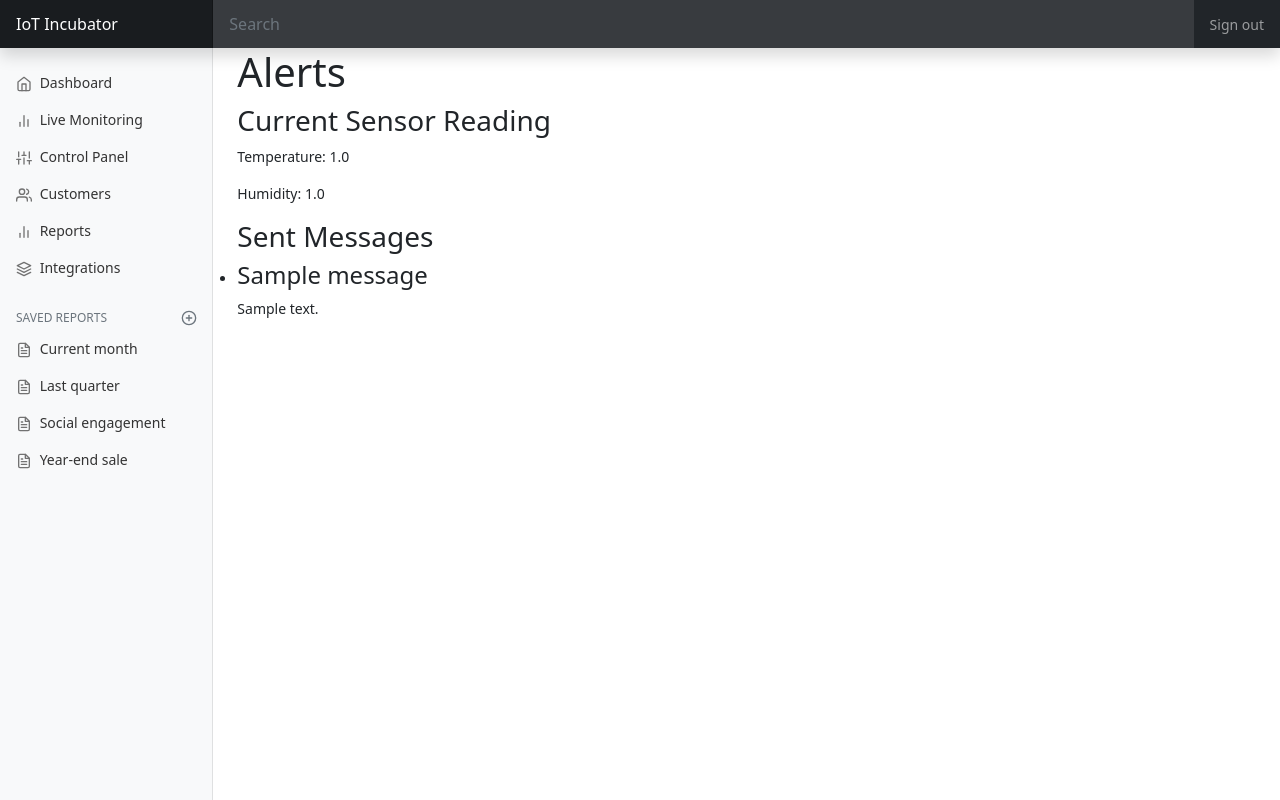
After one commit to akinolaemmanuel49/IoTIncubatorWebApp, a Flask app: page /alert in a window 1280 px wide. The commit adds this page. Run offline with Flask 3, Linux system fonts and the light colour scheme; a user stored in the database is signed in; tables that the repository leaves empty hold one stand-in row (values such as "Sample post").

Commit message:
Added alert view and email alert feature

```diff
--- a/main.py
+++ b/main.py
@@ -1,5 +1,8 @@
 from datetime import datetime, timedelta
+from email.mime.multipart import MIMEMultipart
+from email.mime.text import MIMEText
 import secrets
+import smtplib
 
 from flask import Flask, render_template, request, redirect, url_for, jsonify, flash
 from sqlalchemy.orm import sessionmaker
@@ -7,7 +10,7 @@ from flask_bcrypt import Bcrypt
 from flask_login import LoginManager, login_user, current_user, login_required, logout_user
 from sqlalchemy.exc import SQLAlchemyError
 
-from database.schemas import User, engine, SessionData, SensorData
+from database.schemas import User, engine, SessionData, SensorData, Message
 
 app = Flask(__name__)
 # Generate a secure secret key
@@ -21,6 +24,35 @@ bcrypt = Bcrypt(app)
 login_manager = LoginManager(app)
 login_manager.login_view = 'login'
 
+def send_email_alert(subject: str, message: str, user: User):
+    db_session = Session()
+
+    sender_email = 'biteatertest@gmail.com'  # Replace with your email address
+    receiver_email = user.email  # Replace with the recipient's email address
+    password = 'zvoe ikhd zpvs zrfa'  # Replace with your email password
+
+    msg = MIMEMultipart()
+    msg['From'] = sender_email
+    msg['To'] = receiver_email
+    msg['Subject'] = subject
+
+    body = message
+    msg.attach(MIMEText(body, 'plain'))
+    db_message = Message(subject=subject, body=message, sender_id=user.id)
+    db_session.add(db_message)
+    db_session.commit()
+
+    try:
+        server = smtplib.SMTP('smtp.gmail.com', 587)
+        server.starttls()
+        server.login(sender_email, password)
+        server.send_message(msg)
+        server.quit()
+        print('Email sent successfully')
+    except smtplib.SMTPException as e:
+        print('Error sending email:', str(e))
+
+
 @login_manager.user_loader
 def load_user(user_id):
     session = Session()
@@ -30,35 +62,41 @@ def load_user(user_id):
 @app.route("/sensor/data")
 def sensor_data():
     db_session = Session()
-    status = False
+    status = True
 
     current_sensor_reading = db_session.query(
         SensorData).order_by(SensorData.timestamp.desc()).first()
 
     active_session = db_session.query(
         SessionData).filter(SessionData.is_active).first()
+
+    db_session.query(User).get(active_session.user_id)
+
     if datetime.now() >= (active_session.session_start + timedelta(days=active_session.session_duration)):
         status = False
 
-    return jsonify(temperature=current_sensor_reading.temperature,
-                   humidity=current_sensor_reading.humidity,
+    # Check temperature and humidity thresholds
+    temperature = current_sensor_reading.temperature
+    humidity = current_sensor_reading.humidity
+
+    return jsonify(temperature=temperature,
+                   humidity=humidity,
                    motionSensorState=current_sensor_reading.motion_detected,
                    waterLevelSensorState=current_sensor_reading.refill_water,
                    incubatorStatus=status,
                    timestamp=current_sensor_reading.timestamp)
-
 
 @app.route('/register', methods=['GET', 'POST'])
 def register():
     title = "IoT Incubator|Register"
     year = datetime.utcnow().year
     if request.method == 'POST':
-        username = request.form['username']
+        email = request.form['email']
         password = request.form['password']
         hashed_password = bcrypt.generate_password_hash(password).decode('utf-8')
 
         # Create a new user instance
-        new_user = User(username=username, passwordhash=hashed_password)
+        new_user = User(email=email, passwordhash=hashed_password)
 
         try:
             session = Session()
@@ -79,17 +117,17 @@ def login():
     title = "IoT Incubator|Login"
     year = datetime.utcnow().year
     if request.method == 'POST':
-        username = request.form['username']
+        email = request.form['email']
         password = request.form['password']
 
         session = Session()
-        user = session.query(User).filter_by(username=username).first()
+        user = session.query(User).filter_by(email=email).first()
 
         if user and bcrypt.check_password_hash(user.passwordhash, password):
             login_user(user)
             return redirect(url_for('dashboard'))  # Replace 'dashboard' with the desired route name
         else:
-            error_message = 'Invalid username or password. Please try again.'
+            error_message = 'Invalid email address or password. Please try again.'
             flash(error_message, 'error')
             return render_template('login.html', error_message=error_message, title=title, year=year)
 
@@ -112,20 +150,24 @@ def dashboard():
         egg_turning_start = active_session.turn_stage_start
         incubation_egg_turn_period = active_session.duration_turning_stage
         incubation_period = active_session.session_duration
-    db_session.close()
+        db_session.close()
 
+        return render_template('dashboard.html',
+                            title='IoT Incubator|Dashboard',
+                            heading='Dashboard',
+                            active_page='dashboard',
+                            max_temp=max_temp,
+                            min_temp=min_temp,
+                            min_humidity=min_humidity,
+                            max_humidity=max_humidity,
+                            egg_turn_interval=egg_turn_interval,
+                            egg_turning_start=egg_turning_start,
+                            incubation_egg_turn_period=incubation_egg_turn_period,
+                            incubation_period=incubation_period)
     return render_template('dashboard.html',
                            title='IoT Incubator|Dashboard',
                            heading='Dashboard',
-                           active_page='dashboard',
-                           max_temp=max_temp,
-                           min_temp=min_temp,
-                           min_humidity=min_humidity,
-                           max_humidity=max_humidity,
-                           egg_turn_interval=egg_turn_interval,
-                           egg_turning_start=egg_turning_start,
-                           incubation_egg_turn_period=incubation_egg_turn_period,
-                           incubation_period=incubation_period)
+                           active_page='dashboard',)
 
 
 @app.route('/live-monitoring', methods=['GET'])
@@ -173,7 +215,8 @@ def control_panel():
                 turn_interval=egg_turn_interval,
                 turn_stage_start=egg_turning_start,
                 duration_turning_stage=incubation_egg_turn_period,
-                session_duration=incubation_period
+                session_duration=incubation_period,
+                user_id=current_user.id
             )
             db_session.add(new_session)
             db_session.commit()
@@ -191,20 +234,63 @@ def control_panel():
             egg_turning_start = active_session.turn_stage_start
             incubation_egg_turn_period = active_session.duration_turning_stage
             incubation_period = active_session.session_duration
-        db_session.close()
+            db_session.close()
+
+            return render_template('control_panel.html',
+                                title='IoT Incubator|Control Panel',
+                                heading='Control Panel',
+                                active_page='control_panel',
+                                min_temp=min_temp,
+                                max_temp=max_temp,
+                                min_humidity=min_humidity,
+                                max_humidity=max_humidity,
+                                egg_turn_interval=egg_turn_interval,
+                                egg_turning_start=egg_turning_start,
+                                incubation_egg_turn_period=incubation_egg_turn_period,
+                                incubation_period=incubation_period)
 
     return render_template('control_panel.html',
                            title='IoT Incubator|Control Panel',
                            heading='Control Panel',
-                           active_page='control_panel',
-                           min_temp=min_temp,
-                           max_temp=max_temp,
-                           min_humidity=min_humidity,
-                           max_humidity=max_humidity,
-                           egg_turn_interval=egg_turn_interval,
-                           egg_turning_start=egg_turning_start,
-                           incubation_egg_turn_period=incubation_egg_turn_period,
-                           incubation_period=incubation_period)
+                           active_page='control_panel')
+
+
+
+@app.route('/alert')
+@login_required
+def alert():
+    db_session = Session()
+
+    current_sensor_reading = db_session.query(
+        SensorData).order_by(SensorData.timestamp.desc()).first()
+
+    active_session = db_session.query(
+        SessionData).filter(SessionData.is_active).first()
+
+    user = db_session.query(User).filter(User.id == current_user.id).first()
+
+    # Check temperature and humidity thresholds
+    temperature = current_sensor_reading.temperature
+    humidity = current_sensor_reading.humidity
+
+    if active_session:
+        if temperature >= active_session.max_temperature + 5:
+            send_email_alert('Temperature Alert', f'Temperature is 5 values above the maximum threshold. Current value: {temperature}', user=user)
+
+        if temperature <= active_session.min_temperature - 5:
+            send_email_alert('Temperature Alert', f'Temperature is 5 values below the minimum threshold. Current value: {temperature}', user=user)
+
+        if humidity >= active_session.max_humidity + 5:
+            send_email_alert('Humidity Alert', f'Humidity is 5 values above the maximum threshold. Current value: {humidity}', user=user)
+
+        if humidity <= active_session.min_humidity - 5:
+            send_email_alert('Humidity Alert', f'Humidity is 5 values below the minimum threshold. Current value: {humidity}', user=user)
+    return render_template('alerts.html',
+                           title='IoT Incubator|Alerts',
+                           heading='Alerts',
+                           active_page='alerts',
+                           current_sensor_reading=current_sensor_reading,
+                           current_user=user)
 
 
 @app.route('/logout')
--- /dev/null
+++ b/templates/alerts.html
@@ -0,0 +1,83 @@
+{% extends 'layout.html' %}
+<!-- Custom styles for this template -->
+{% block styles %}
+<link href="{{ url_for('static', filename='css/dashboard.css') }}" rel="stylesheet">
+{% endblock %}
+
+{% block content %}
+<main class="col-md-9 ms-sm-auto col-lg-10 px-md-4">
+  <div class="col-sm-auto">
+    <h1>Alerts</h1>
+
+    <div class="row">
+      <div class="col-sm-auto">
+        <h3>Current Sensor Reading</h3>
+        <p>Temperature: {{ current_sensor_reading.temperature }}</p>
+        <p>Humidity: {{ current_sensor_reading.humidity }}</p>
+      </div>
+
+      <div class="col-md-6">
+        {% if active_session %}
+        <h3>Threshold Alerts</h3>
+
+        {% if current_sensor_reading.temperature >= active_session.max_temperature + 5 %}
+        <div class="alert alert-danger" role="alert">
+          Temperature is 5 values above the maximum threshold. Current value: {{ current_sensor_reading.temperature }}
+        </div>
+
+        {% set alert_message = "Temperature is 5 values above the maximum threshold." %}
+        {% set alert_type = "Temperature Alert" %}
+        {% set alert_email = current_user.email %}
+        {{ create_message(alert_message, alert_type, alert_email) }}
+        {% endif %}
+
+        {% if current_sensor_reading.temperature <= active_session.min_temperature - 5 %} <div
+          class="alert alert-danger" role="alert">
+          Temperature is 5 values below the minimum threshold. Current value: {{ current_sensor_reading.temperature }}
+      </div>
+
+      {% set alert_message = "Temperature is 5 values below the minimum threshold." %}
+      {% set alert_type = "Temperature Alert" %}
+      {% set alert_email = current_user.email %}
+      {{ create_message(alert_message, alert_type, alert_email) }}
+      {% endif %}
+
+      {% if current_sensor_reading.humidity >= active_session.max_humidity + 5 %}
+      <div class="alert alert-danger" role="alert">
+        Humidity is 5 values above the maximum threshold. Current value: {{ current_sensor_reading.humidity }}
+      </div>
+
+      {% set alert_message = "Humidity is 5 values above the maximum threshold." %}
+      {% set alert_type = "Humidity Alert" %}
+      {% set alert_email = current_user.email %}
+      {{ create_message(alert_message, alert_type, alert_email) }}
+      {% endif %}
+
+      {% if current_sensor_reading.humidity <= active_session.min_humidity - 5 %} <div class="alert alert-danger"
+        role="alert">
+        Humidity is 5 values below the minimum threshold. Current value: {{ current_sensor_reading.humidity }}
+    </div>
+
+    {% set alert_message = "Humidity is 5 values below the minimum threshold." %}
+    {% set alert_type = "Humidity Alert" %}
+    {% set alert_email = current_user.email %}
+    {{ create_message(alert_message, alert_type, alert_email) }}
+    {% endif %}
+    {% endif %}
+  </div>
+
+  {% if current_user.sent_messages %}
+  <h3>Sent Messages</h3>
+  <ul>
+    {% for message in current_user.sent_messages %}
+    <li>
+      <h4>{{ message.subject }}</h4>
+      <p>{{ message.body }}</p>
+    </li>
+    {% endfor %}
+  </ul>
+  {% endif %}
+  </div>
+  {% endblock %}
+  </div>
+</main>
--- a/templates/login.html
+++ b/templates/login.html
@@ -11,7 +11,7 @@
 
             <div class="form-floating">
                 <input type="email" class="form-control" id="floatingInput" placeholder="name@example.com"
-                    name="username">
+                    name="email">
                 <label for="floatingInput">Email address</label>
             </div>
             <div class="form-floating">
--- a/templates/register.html
+++ b/templates/register.html
@@ -10,9 +10,9 @@
             <h1 class="h3 mb-3 fw-normal">Register</h1>
 
             <div class="form-floating">
-                <input type="text" class="form-control" id="floatingUsername" placeholder="Username"
-                    name="username">
-                <label for="floatingUsername">Username</label>
+                <input type="email" class="form-control" id="floatingInput" placeholder="name@example.com"
+                    name="email">
+                <label for="floatingInput">Email address</label>
             </div>
             <div class="form-floating">
                 <input type="password" class="form-control" id="floatingPassword" placeholder="Password"
```
Also changed, not shown: database/schemas.py (+15 -5 lines).
